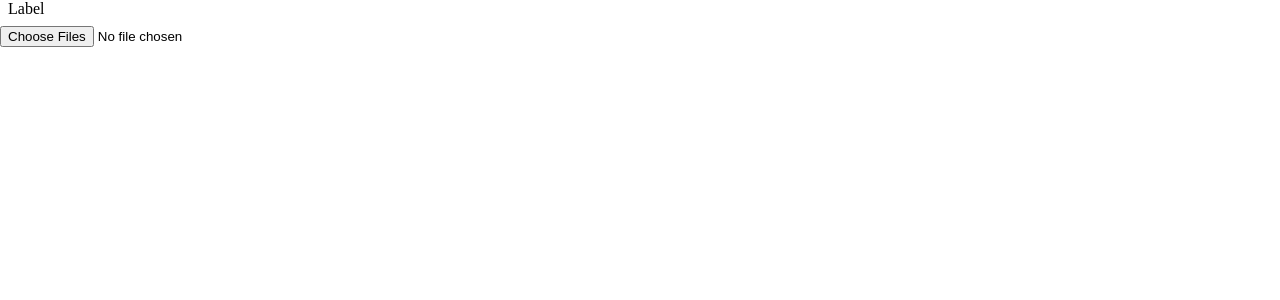
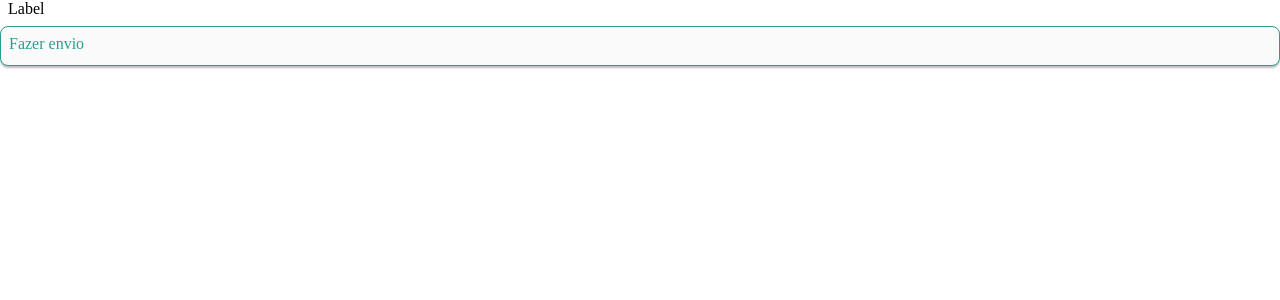
Before and after one commit to CaNeoN28/controle-farmaceutico-frontend, a Next.js app: page / in a window 1280 px wide. Shown: the top 300 px of the page. Built offline with nearby package versions, Linux system fonts and the light colour scheme.

Commit message:
Estilizando o input de imagens

```diff
--- a/src/app/page.tsx
+++ b/src/app/page.tsx
@@ -15,13 +15,18 @@ export default function Home() {
   return (
     <>
       <InputContainer id="input" label="Label">
-        <InputImagem multiple onChange={(e) => {
-          const imagem = e.target.files
+        <InputImagem
+          id="input"
+          titulo="Fazer envio"
+          multiple
+          onChange={(e) => {
+            const imagem = e.target.files;
 
-          if(imagem){
-            setImagem(imagem)
-          }
-        }}/>
+            if (imagem) {
+              setImagem(imagem);
+            }
+          }}
+        />
       </InputContainer>
     </>
   );
--- /dev/null
+++ b/src/components/InputImagem/InputImagem.module.scss
@@ -0,0 +1,24 @@
+.container {
+  display: flex;
+}
+
+.label {
+  padding: 8px;
+  min-height: 40px;
+  border-radius: 8px;
+  width: 100%;
+
+  border: 1px solid var(--primary-color);
+
+  color: var(--primary-color);
+  background-color: var(--white);
+}
+
+.label:hover {
+  cursor: pointer;
+  filter: brightness(0.95);
+}
+
+.input {
+  display: none;
+}
--- a/src/components/InputImagem/index.tsx
+++ b/src/components/InputImagem/index.tsx
@@ -1,11 +1,25 @@
 import React from "react";
+import styles from "./InputImagem.module.scss";
+import classNames from "classnames";
 
-interface Props extends React.ComponentPropsWithoutRef<"input"> {}
+interface Props extends React.ComponentPropsWithoutRef<"input"> {
+  titulo: string;
+}
 
-export default function InputImagem({ ...props }: Props) {
+export default function InputImagem({ titulo, ...props }: Props) {
+  const id = props.id;
+
+  const classes = classNames({
+    [styles.label]: true,
+    "box-shadow": true,
+  });
+
   return (
-    <>
-      <input type="file" {...props} />
-    </>
+    <div className={styles.container}>
+      <label className={classes} htmlFor={id}>
+        {titulo}
+      </label>
+      <input className={styles.input} type="file" {...props} />
+    </div>
   );
 }
```
